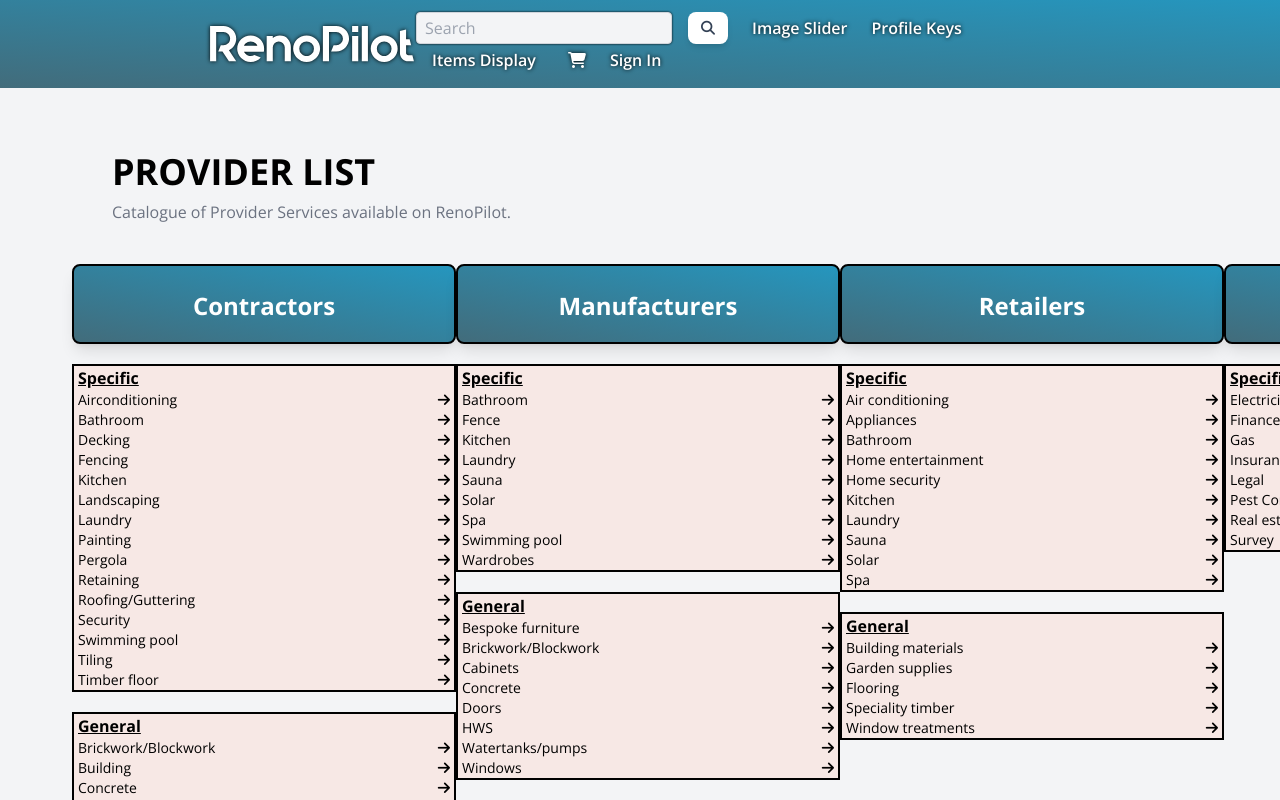
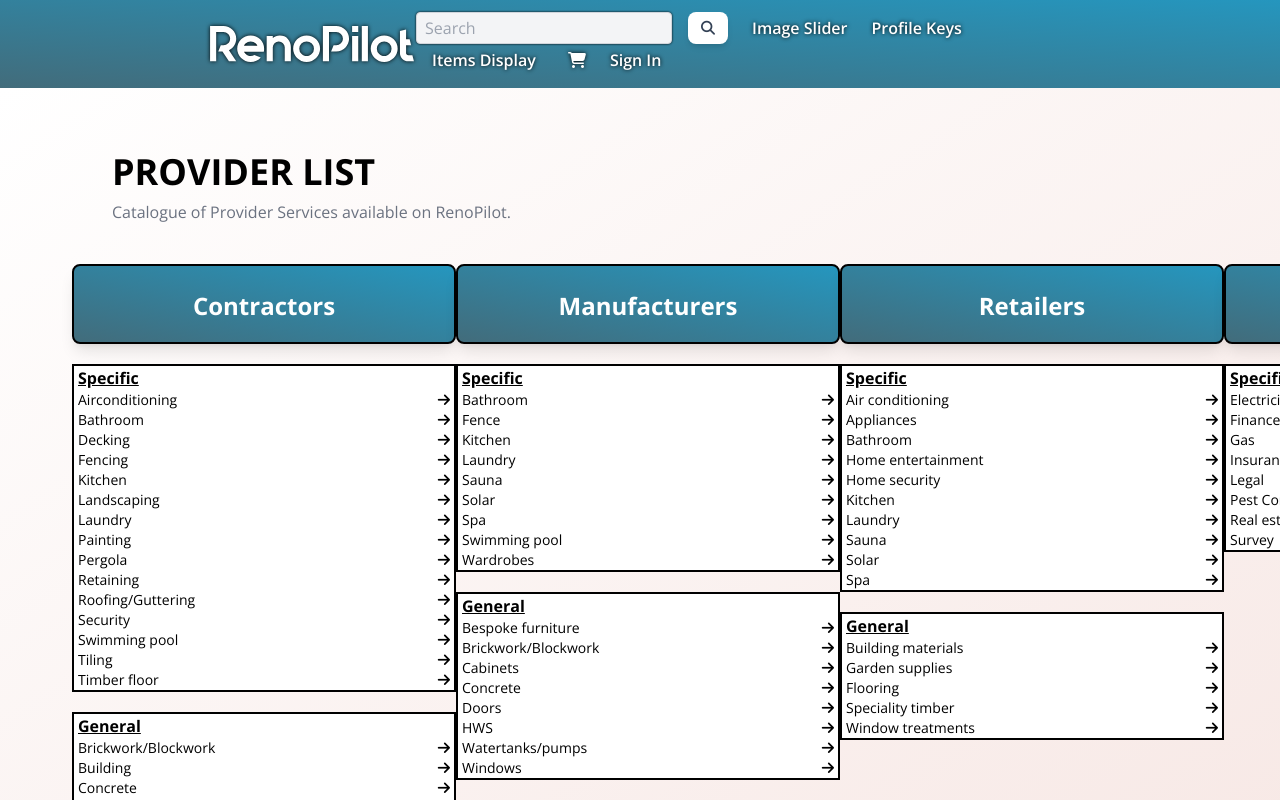
Before and after one commit to Syed-Haider-Shah/Personal-Website-Project, a React (Vite) app in the folder Client/: page /providerpage in a window 1280 px wide. Shown: the top 800 px of the page. Built offline with nearby package versions, Linux system fonts and the light colour scheme; no server answers.

Commit message:
New Backgroun accent added

```diff
--- a/Client/src/components/Footer.jsx
+++ b/Client/src/components/Footer.jsx
@@ -4,7 +4,7 @@ import { Link } from "react-router-dom";
 export default function Footer() {
   return (
     <div>
-      <footer className="text-gray-600 body-font bg-gray-200">
+      <footer className="text-gray-600 body-font bg-gray-200 drop-shadow-4">
         <div className="container px-5 py-24 mx-auto">
           <div className="flex flex-wrap md:text-left text-center order-first">
             <div className="lg:w-1/5 md:w-1/2 w-full px-4">
--- a/Client/src/components/ItemDisplay.jsx
+++ b/Client/src/components/ItemDisplay.jsx
@@ -2,7 +2,7 @@ import { PRODUCTS } from "../constants/products";
 import Product from "./SmlComponents/Product";
 const ItemDisplay = () => {
   return (
-    <>
+    <div className="bg-gradient-to-tl to-white from-cartColor h-screen">
       <div className="ml-40 flex flex-col gap-2 translate-y-20">
         <h1 className=" text-4xl font-bold">ITEMS FOR SALE</h1>
         <p className="text-gray-500">
@@ -22,7 +22,7 @@ const ItemDisplay = () => {
           />
         ))}
       </div>
-    </>
+    </div>
   );
 };
 export default ItemDisplay;
--- a/Client/src/components/Profile.jsx
+++ b/Client/src/components/Profile.jsx
@@ -6,15 +6,15 @@ export default function Profile() {
   const { Cookies } = useContext(ShopContext);
   const [email, getEmail] = useState(Cookies.get("email"));
   return (
-    <>
-      <div className="w-full text-center translate-y-28 ">
+    <div className="bg-gradient-to-tl to-white from-CartColor flex-col gap-10 pt-28 flex h-screen">
+      <div className="w-full text-center">
         <h1 className="text-3xl font-bold">DYNAMICALLY FILLED</h1>
         <p className="text-sm text-gray-500">
           Try to login with another profile
         </p>
       </div>
-      <div className="h-screen bg-gray-100 flex items-center justify-center flex-col">
-        <div className="-translate-y-20 flex gap-10">
+      <div className="flex items-center justify-center flex-col">
+        <div className="flex gap-10">
           {PROFILES.map((profile) =>
             profile.user === email ? (
               <ProfileCard
@@ -34,6 +34,6 @@ export default function Profile() {
           )}
         </div>
       </div>
-    </>
+    </div>
   );
 }
--- a/Client/src/components/ProfileKeys.jsx
+++ b/Client/src/components/ProfileKeys.jsx
@@ -3,7 +3,7 @@ import { PROFILES } from "../constants/profiles";
 
 const ProfileKeys = () => {
   return (
-    <>
+    <div className="bg-gradient-to-tl to-white from-cartColor">
       <div className="md:h-screen flex flex-wrap items-center justify-center">
         <div className="md:-translate-y-10 justify-center flex md:p-0 p-6 flex-wrap gap-10">
           {PROFILES.map((profile) => (
@@ -21,7 +21,7 @@ const ProfileKeys = () => {
           ))}
         </div>
       </div>
-    </>
+    </div>
   );
 };
 
--- a/Client/src/components/ProviderPage.jsx
+++ b/Client/src/components/ProviderPage.jsx
@@ -1,8 +1,8 @@
 import { Link } from "react-router-dom";
 export default function ProviderPage() {
   return (
-    <div className="">
-      <section className="mt-16 mb-8">
+    <div className=" bg-gradient-to-tl to-white from-cartColor pt-16 h-screen">
+      <section className=" mb-8">
         <div className="mx-28 flex flex-col gap-2">
           <h1 className=" text-4xl font-bold">PROVIDER LIST</h1>
           <p className="text-gray-500">
@@ -15,7 +15,7 @@ export default function ProviderPage() {
           <div className=" shadow-lg rounded-lg flex justify-center w-96 h-20 bg-gradient-to-tr from-homeColor to-blueShade1 text-white border-2 border-black">
             <Link className="text-2xl font-bold p-6 ">Contractors</Link>
           </div>
-          <div className="bg-cartColor my-5 border-2 border-black">
+          <div className="bg-white my-5 border-2 border-black">
             <div className="px-1 font-bold underline text-md">Specific</div>
             <Link className="px-1 transition-all flex justify-between  hover:bg-gradient-to-tr from-homeColor to-blueShade1 hover:text-white hover:font-bold text-sm">
               <div className="w-fit">Airconditioning</div>
@@ -108,7 +108,7 @@ export default function ProviderPage() {
               </div>
             </Link>
           </div>
-          <div className="bg-cartColor my-5 border-2 border-black">
+          <div className="bg-white my-5 border-2 border-black">
             <div className="px-1 font-bold underline">General</div>
             <Link className="px-1 transition-all flex justify-between  hover:bg-gradient-to-tr from-homeColor to-blueShade1 hover:text-white hover:font-bold text-sm">
               <div className="w-fit">Brickwork/Blockwork</div>
@@ -146,7 +146,7 @@ export default function ProviderPage() {
           <div className=" shadow-lg rounded-lg flex justify-center w-96 h-20 bg-gradient-to-tr from-homeColor to-blueShade1 text-white border-2 border-black">
             <Link className="text-2xl font-bold p-6 ">Manufacturers</Link>
           </div>
-          <div className="bg-cartColor my-5 border-2 border-black">
+          <div className="bg-white my-5 border-2 border-black">
             <div className="px-1 font-bold underline text-md">Specific</div>
             <Link className="px-1 transition-all flex justify-between  hover:bg-gradient-to-tr from-homeColor to-blueShade1 hover:text-white hover:font-bold text-sm">
               <div className="w-fit">Bathroom</div>
@@ -203,7 +203,7 @@ export default function ProviderPage() {
               </div>
             </Link>
           </div>
-          <div className="bg-cartColor my-5 border-2 border-black">
+          <div className="bg-white my-5 border-2 border-black">
             <div className="px-1 font-bold underline">General</div>
             <Link className="px-1 transition-all flex justify-between  hover:bg-gradient-to-tr from-homeColor to-blueShade1 hover:text-white hover:font-bold text-sm">
               <div className="w-fit">Bespoke furniture</div>
@@ -259,7 +259,7 @@ export default function ProviderPage() {
           <div className=" shadow-lg rounded-lg flex justify-center w-96 h-20 bg-gradient-to-tr from-homeColor to-blueShade1 text-white border-2 border-black">
             <Link className="text-2xl font-bold p-6 ">Retailers</Link>
           </div>
-          <div className="bg-cartColor my-5 border-2 border-black">
+          <div className="bg-white my-5 border-2 border-black">
             <div className="px-1 font-bold underline text-md">Specific</div>
             <Link className="px-1 transition-all flex justify-between  hover:bg-gradient-to-tr from-homeColor to-blueShade1 hover:text-white hover:font-bold text-sm">
               <div className="w-fit">Air conditioning</div>
@@ -322,7 +322,7 @@ export default function ProviderPage() {
               </div>
             </Link>
           </div>
-          <div className="bg-cartColor my-5 border-2 border-black">
+          <div className="bg-white my-5 border-2 border-black">
             <div className="px-1 font-bold underline">General</div>
             <Link className="px-1 transition-all flex justify-between  hover:bg-gradient-to-tr from-homeColor to-blueShade1 hover:text-white hover:font-bold text-sm">
               <div className="w-fit">Building materials</div>
@@ -360,7 +360,7 @@ export default function ProviderPage() {
           <div className=" shadow-lg rounded-lg flex justify-center w-96 h-20 bg-gradient-to-tr from-homeColor to-blueShade1 text-white border-2 border-black">
             <Link className="text-2xl font-bold p-6 ">Other</Link>
           </div>
-          <div className="bg-cartColor my-5 border-2 border-black">
+          <div className="bg-white my-5 border-2 border-black">
             <div className="px-1 font-bold underline text-md">Specific</div>
             <Link className="px-1 transition-all flex justify-between  hover:bg-gradient-to-tr from-homeColor to-blueShade1 hover:text-white hover:font-bold text-sm">
               <div className="w-fit">Electricity</div>
```
